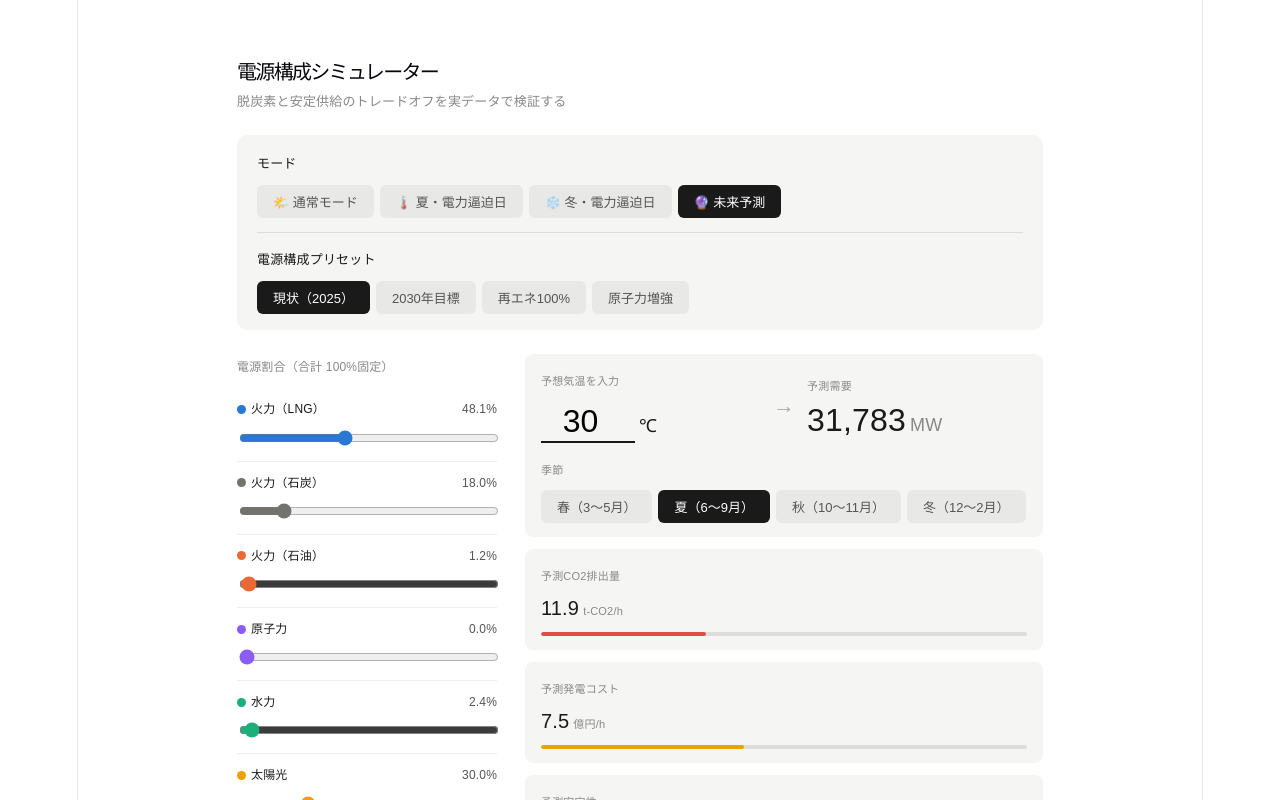
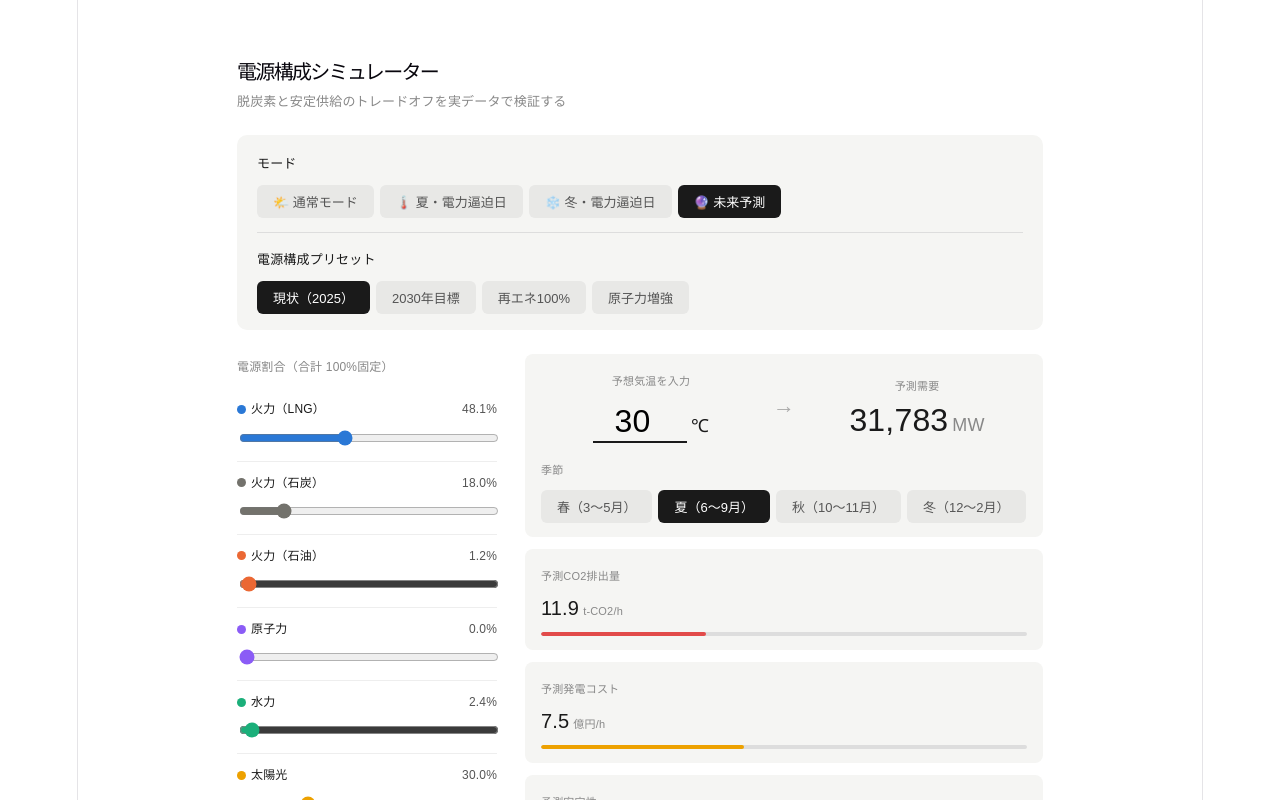
Before and after one commit to Nishiyama1204/Watt-if, a React (Vite) app in the folder energy-simulator/: page / in a window 1280 px wide. Both pictures are taken after a click on the button "🔮 未来予測". Shown: the top 800 px of the page. Built offline with nearby package versions, Linux system fonts and the light colour scheme.

Commit message:
未来予想の数値欄を整列させた

```diff
--- a/energy-simulator/src/App.jsx
+++ b/energy-simulator/src/App.jsx
@@ -646,9 +646,9 @@ export default function App() {
                 <div style={{ background:"#f5f5f3", borderRadius:8, padding:"14px 16px" }}>
                   <div style={{ display:"grid", gridTemplateColumns:"1fr auto 1fr", alignItems:"center", gap:12, marginBottom:14 }}>
                     {/* 気温入力 */}
-                    <div>
+                    <div style={{ textAlign:"center" }}>
                       <div style={{ fontSize:11, color:"#888", marginBottom:8 }}>予想気温を入力</div>
-                      <div style={{ display:"flex", alignItems:"baseline", gap:4 }}>
+                      <div style={{ display:"flex", alignItems:"baseline", justifyContent:"center", gap:4 }}>
                         <input
                           type="number" min="-10" max="45" step="0.5"
                           value={predTemp}
@@ -663,9 +663,9 @@ export default function App() {
                     {/* 矢印 */}
                     <div style={{ fontSize:22, color:"#aaa" }}>→</div>
                     {/* 予測需要 */}
-                    <div>
+                    <div style={{ textAlign:"center" }}>
                       <div style={{ fontSize:11, color:"#888", marginBottom:8 }}>予測需要</div>
-                      <div style={{ display:"flex", alignItems:"baseline", gap:4 }}>
+                      <div style={{ display:"flex", alignItems:"baseline", justifyContent:"center", gap:4 }}>
                         <span style={{ fontSize:32, fontWeight:500 }}>{predDemand.toLocaleString()}</span>
                         <span style={{ fontSize:18, color:"#888" }}>MW</span>
                       </div>
```
